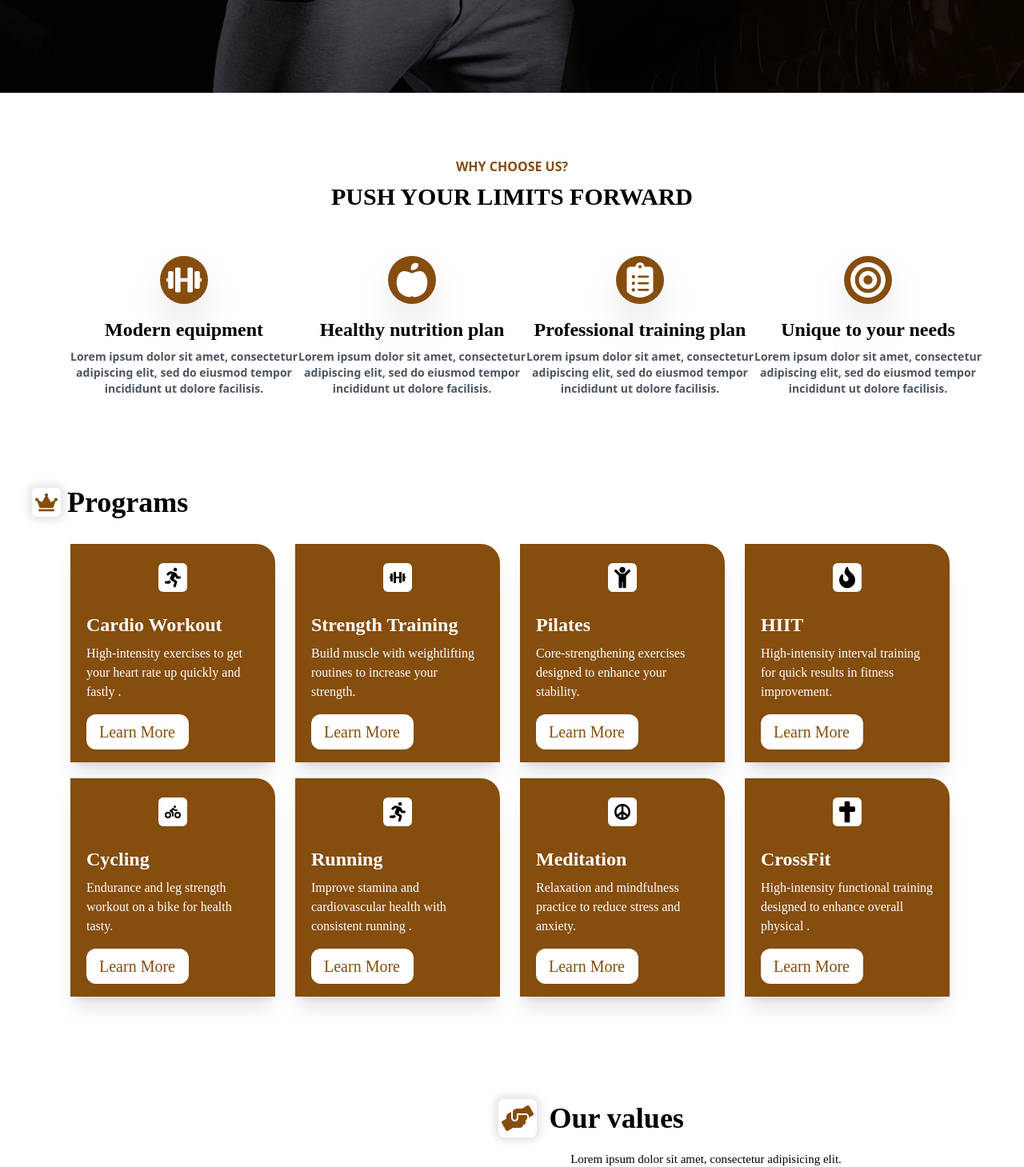
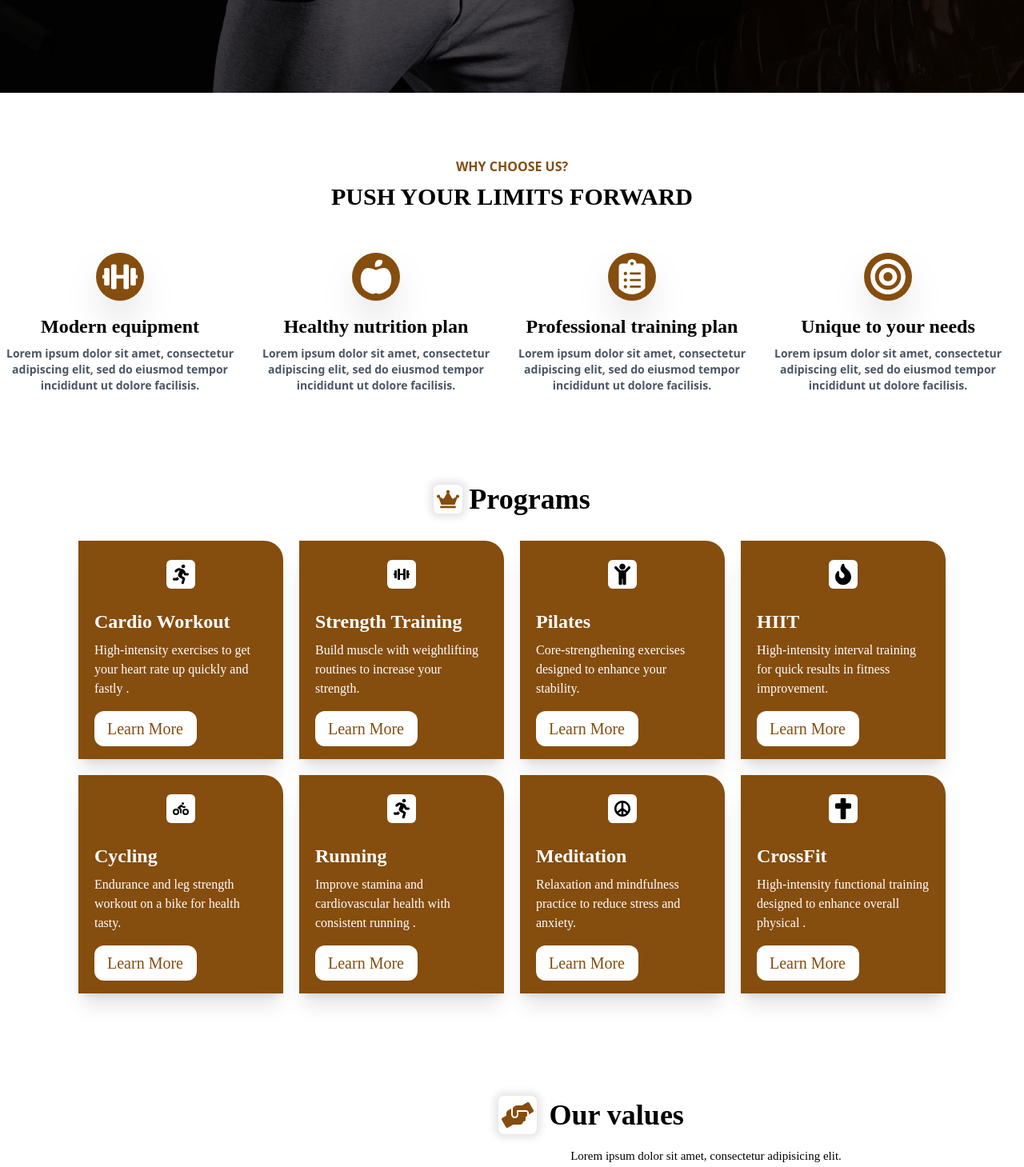
Before and after one commit to imabuzerkhan/Fitness-Website, a React (Vite) app: page / in a window 1280 px wide. Shown: the part 756-2215 px from the top of the page at 80% size. Built offline with nearby package versions, Linux system fonts and the light colour scheme.

Commit message:
new commit

```diff
--- a/src/Components/Aboutinfo.jsx
+++ b/src/Components/Aboutinfo.jsx
@@ -7,13 +7,13 @@ const Aboutinfo = () => {
       <div className="heading text-center text-xl text-yellow-800 font-['Kanit] mb-5 md:mb-10 "><span className='font-bold text-4xl ' >About us </span>
       <p className='text-black font-[500] text-sm font-serif '  >Transform Your Life with Us</p>
       </div>
-      <div className="aboutifo grid grid-cols-1 md:grid-cols-2 gap-10 md:gap-20 px:10 md:px-28 ">
+      <div className="aboutifo grid grid-cols-1 xl:grid-cols-2 gap-10 md:gap-20 px:10 md:px-28 ">
         <div className="left">
           <img src={aboubanner} alt=""  className=' rounded-2xl w-full ' />
         </div>
         <div className="right  ">
           <h1 className='text-bold text-yellow-800 text-sm md:text-xl font-[800] mb-4  ' >Join Our Community for Transformative Fitness Journey.</h1>
-          <p className='text-gray-800 font-serif w-[219px]  md:w-[456px]  text-[11px] md:text-[17px] ' >At Fitness Gym, we are dedicated to helping you transform your life through fitness. Our passionate team of experts is committed to providing personalized guidance, innovative training programs, and a welcoming environment. Whether you're new to fitness or an experienced athlete, our state-of-the-art facilities and supportive community are here to inspire and motivate you every step of the way. Discover the difference at Fitness Gym and take the first step towards a healthier, happier you.</p>
+          <p className='text-gray-800 font-serif w-[256px] xs:w-[400px] sm:w-[500px] md:w-[456px]  text-[11px] md:text-[17px] ' >At Fitness Gym, we are dedicated to helping you transform your life through fitness. Our passionate team of experts is committed to providing personalized guidance, innovative training programs, and a welcoming environment. Whether you're new to fitness or an experienced athlete, our state-of-the-art facilities and supportive community are here to inspire and motivate you every step of the way. Discover the difference at Fitness Gym and take the first step towards a healthier, happier you.</p>
         </div>
       </div>
     </div>
--- a/src/Components/Choose.jsx
+++ b/src/Components/Choose.jsx
@@ -12,12 +12,12 @@ const icons = {
 const Choose = () => {
   return (
    <>
-   <div className="choose w-full mt-20  md:px-22 h-auto   ">
+   <div className="choose w-full mt-20  sm:px-22 h-auto   ">
     <h1 className='text-yellow-800 md:text-md font-bold text-center  ' >WHY CHOOSE US?</h1>
     <p className='text-black md:text-3xl text-center font-["Kanit"] font-[800] mt-2 mb-2 md:mb-4' >PUSH YOUR LIMITS FORWARD</p>
-    <div className="choose-banner grid grid-cols-1 mx-20 px-4 md:px-0  sm:grid-cols-2 md:grid-cols-2 lg:grid-cols-3 xl:grid-cols-4 my-5 md:my-10 gap-5  ">
+    <div className="choose-banner grid sm:grid-cols-2 sm:px-6 md:px-0 items-center justify-center  md:grid-cols-3 lg:grid-cols-4 mt-4  md:mt-9 ">
       {choose.map(({title, description, icon}, index) => (
-        <div className="card w-[200px] md:w-[300px] h-auto my-2 md:my-4 text-center   " key={index} >
+        <div className="card w-[200px] sm:w-[300px] h-auto my-2 md:my-4 text-center   " key={index} >
           <div className="icon text-4xl md:text-6xl text-white mb-4 cursor-pointer ">{icons[icon]}</div>
           <h1 className=' text-md md:text-2xl font-[800] font-["Kanit"] my-2 '>{title}</h1>
           <p className='   text-sm text-center font-[600] text-gray-600  ' >{description}</p>
--- a/src/Components/Programs.jsx
+++ b/src/Components/Programs.jsx
@@ -19,13 +19,13 @@ const iconMap = {
 
 const Programs = () => {
   return (
-    <div className="main-programs py-4 px-10 w-full mt-10 md:mt-20">
+    <div className="main-programs flex items-center justify-center flex-col  py-4  sm:px-10 w-full mt-10 md:mt-20">
       <h1 className='font-["Kanit"] text-2xl md:text-4xl font-[800] flex items-center gap-2'>
         <FaCrown className='text-yellow-800 bg-white shadow-custom  cursor-pointer p-1 rounded-md text-3xl  md:text-4xl ' />Programs
       </h1>
-      <div className="main-card grid grid-cols-1 sm:grid-cols-2   lg:grid-cols-4 gap-5 px-4 md:px-12  mt-8 items-center justify-center  ">
+      <div className="main-card grid grid-cols-1 sm:grid-cols-2   lg:grid-cols-3 xl:grid-cols-4 gap-5 px-8  md:px-20 lg:px-12  mt-8 items-center justify-center  ">
         {fitnessData.map(({ title, description, icon }, index) => (
-          <div key={index} className="card bg-yellow-800 shadow-xl pt-4 pb-4 px-5 rounded-tr-3xl  h-auto w-64 md:w-none     ">
+          <div key={index} className="card bg-yellow-800  shadow-xl pt-4 pb-4 px-5 rounded-tr-3xl  h-auto w-72 sm:w-60 md:w-64     ">
             <div className="icon text-4xl mb-4 text-black  my-2 cursor-pointer  ">{iconMap[icon]}</div>
             <h3 className='text-2xl font-[Kanit] text-white font-bold mt-[25px] mb-2'>{title}</h3>
             <p className='pb-4 text-white font-["Merriweather"] '>{description}</p>
--- a/src/Components/Value.jsx
+++ b/src/Components/Value.jsx
@@ -14,7 +14,7 @@ const Value = () => {
           <h2 className='text-4xl font-["Kanit"] font-bold'>Our values</h2>
         </div>
         <p className=' text-[15px]  md:text-md my-4 font-["Merriweather"] text-center md:text-none '>Lorem ipsum dolor sit amet, consectetur adipisicing elit. <br />  Itaque eveniet repudiandae a?</p>
-        <div className="main-card grid grid-cols-1 md:grid-cols-2 gap-5 items-center">
+        <div className="main-card grid grid-cols-1  sm:grid-cols-2 gap-5 items-center">
           {value.map(({ title, description, icon: Icon }, index) => (
             <div key={index} className="card bg-yellow-800 py-6 px-4 w-[250px] rounded-tr-3xl rounded-bl-3xl">
               <div className="icon">
--- a/tailwind.config.js
+++ b/tailwind.config.js
@@ -12,7 +12,11 @@ export default {
       backgroundImage: {
         'hero-pattern': "url('/img/hero/hero-1.jpg')",
         'footer-texture': "url('/img/footer-texture.png')",
-      }
+      },
+      screens: {
+        'xs': '500px',
+
+      },
     },
   },
   plugins: [],
```
